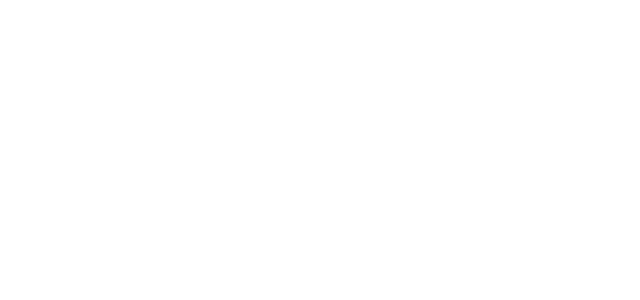
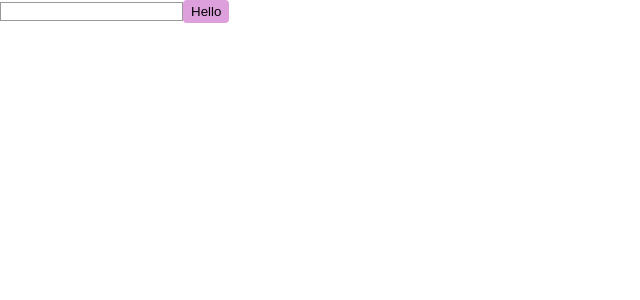
Before and after one commit to Workvictor/chat-client, a React (Create React App) app: page / in a window 1280 px wide. Shown: the top 300 px of the page, without its empty margins (0-640 px from the left). Built offline with nearby package versions, Linux system fonts and the light colour scheme.

Commit message:
remove flow

```diff
--- a/package.json
+++ b/package.json
@@ -5,7 +5,6 @@
   "dependencies": {
     "enzyme": "^3.3.0",
     "enzyme-adapter-react-16": "^1.1.1",
-    "flow-bin": "^0.69.0",
     "jest-enzyme": "^6.0.0",
     "react": "^16.3.1",
     "react-dom": "^16.3.1",
@@ -17,8 +16,7 @@
     "start": "react-scripts start",
     "build": "react-scripts build",
     "test": "react-scripts test --env=jsdom",
-    "eject": "react-scripts eject",
-    "flow": "flow"
+    "eject": "react-scripts eject"
   },
   "jest": {
     "collectCoverageFrom": [
--- a/src/App.js
+++ b/src/App.js
@@ -1,10 +1,12 @@
 import React, { Component } from 'react';
-import { Button } from './components';
+import { Button, Input } from './components';
 
 class App extends Component {
   render() {
     return (
       <div>
+        <Input/>
+        <Button primary>Hello</Button>
       </div>
     );
   }
--- a/src/components/Input/Input.js
+++ b/src/components/Input/Input.js
@@ -1,4 +1,3 @@
-// @flow
 import React from 'react';
 import styled from 'styled-components';
 
@@ -9,27 +8,18 @@ const Wrapper = styled.input`
   border: 1px solid #999;
 `
 
-type Props = {
-  value: string,
-  onChange: ({value: string}) => void,
-}
-
-type State = {|
-  value: string,
-|}
-
-export class Input extends React.Component<Props, State>{
+export class Input extends React.Component{
   state = {
     value: ``
   };
 
-  onUserInput = ({ value }:State) => {
+  onUserInput = ({ value }) => {
     const { onChange } = this.props;
     this.onValueReceive({ value });
     onChange && onChange({ value });
   }
 
-  onValueReceive = ({ value }:State) => {
+  onValueReceive = ({ value }) => {
     value !== this.state.value && this.setState({ value });
   }
 
@@ -38,7 +28,7 @@ export class Input extends React.Component<Props, State>{
     value && this.onValueReceive({ value });
   }
 
-  componentWillReceiveProps(nextProps: Props) {
+  componentWillReceiveProps(nextProps) {
     const { value } = nextProps;
     value !== this.props.value && this.onValueReceive({ value });
   }
--- a/src/components/Input/index.js
+++ b/src/components/Input/index.js
@@ -0,0 +1 @@
+export { Input } from './Input';
--- a/src/components/index.js
+++ b/src/components/index.js
@@ -0,0 +1,2 @@
+export { Input } from './Input';
+export { Button } from './Button';
```
Also changed, not shown: 1 other file (tests, documents, lock files or other folders).
